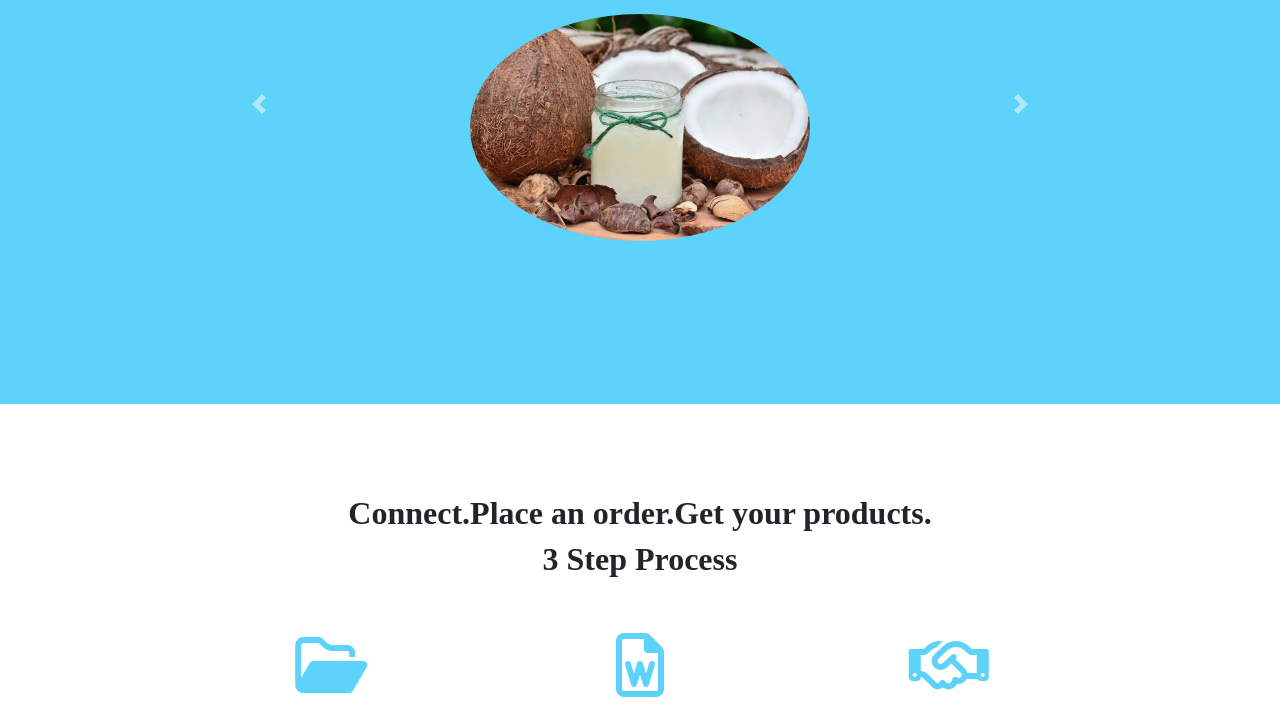
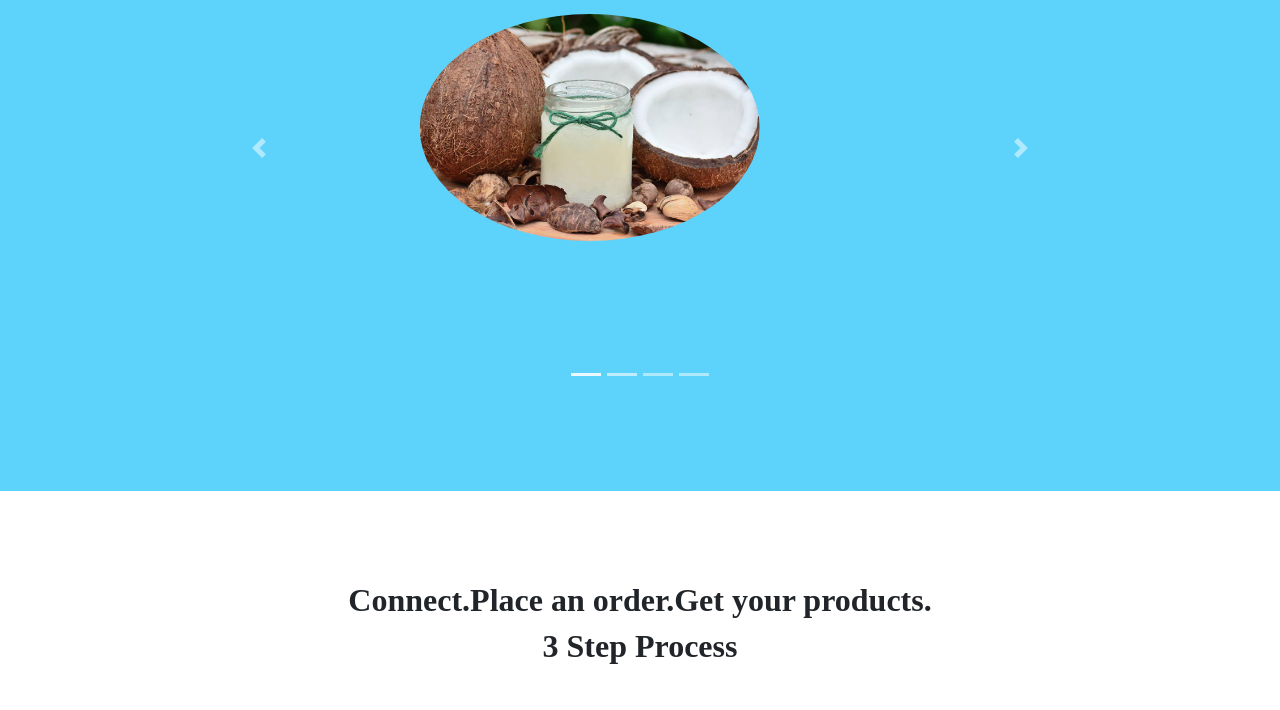
Before and after one commit to lakshmiprabharamesh/WIAZINTERNATIONAL1, a plain HTML site: page Edibleoils.html in a window 1280 px wide. Shown: the part 252-962 px from the top of the page. Drawn offline with nearby package versions, Linux system fonts and the light colour scheme; a script that the page names is missing.

Commit message:
Update Edibleoils.html

```diff
--- a/Edibleoils.html
+++ b/Edibleoils.html
@@ -22,7 +22,13 @@
     <h1 id="title">EDIBLE OILS</h1>
     <section class="colored-section" id="testimonials">
 
-      <div id="testimonial-carousel" class="carousel slide" data-ride="false">
+      <div id="carouselExampleIndicators" class="carousel slide" data-ride="carousel">
+       <ol class="carousel-indicators">
+    <li data-target="#carouselExampleIndicators" data-slide-to="0" class="active"></li>
+    <li data-target="#carouselExampleIndicators" data-slide-to="1"></li>
+    <li data-target="#carouselExampleIndicators" data-slide-to="2"></li>
+     <li data-target="#carouselExampleIndicators" data-slide-to="3"></li>
+  </ol>
         <div class="carousel-inner">
           <div class="carousel-item active">
             <h2 class="testimonial-text">Cold Pressed Coconut Oil</h2>
@@ -46,11 +52,11 @@
           </div>
 
         </div>
-        <a class="carousel-control-prev" href="#testimonial-carousel" role="button" data-slide="prev">
+        <a class="carousel-control-prev" href="#carouselExampleIndicators" role="button" data-slide="prev">
           <span class="carousel-control-prev-icon" aria-hidden="true"></span>
           <span class="sr-only">Previous</span>
         </a>
-        <a class="carousel-control-next" href="#testimonial-carousel" role="button" data-slide="next">
+        <a class="carousel-control-next" href="#carouselExampleIndicators" role="button" data-slide="next">
           <span class="carousel-control-next-icon" aria-hidden="true"></span>
           <span class="sr-only">Next</span>
         </a>
```
